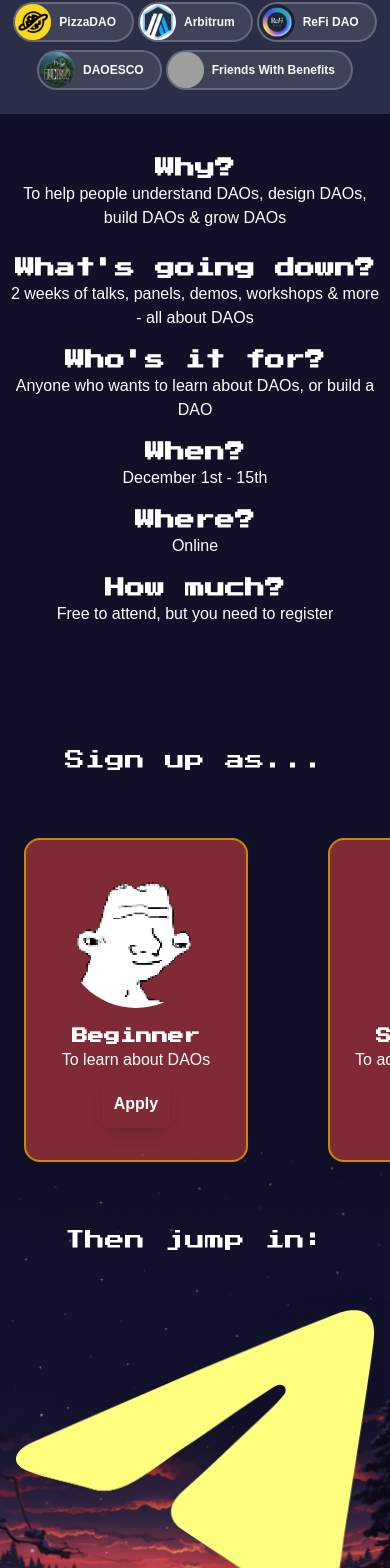
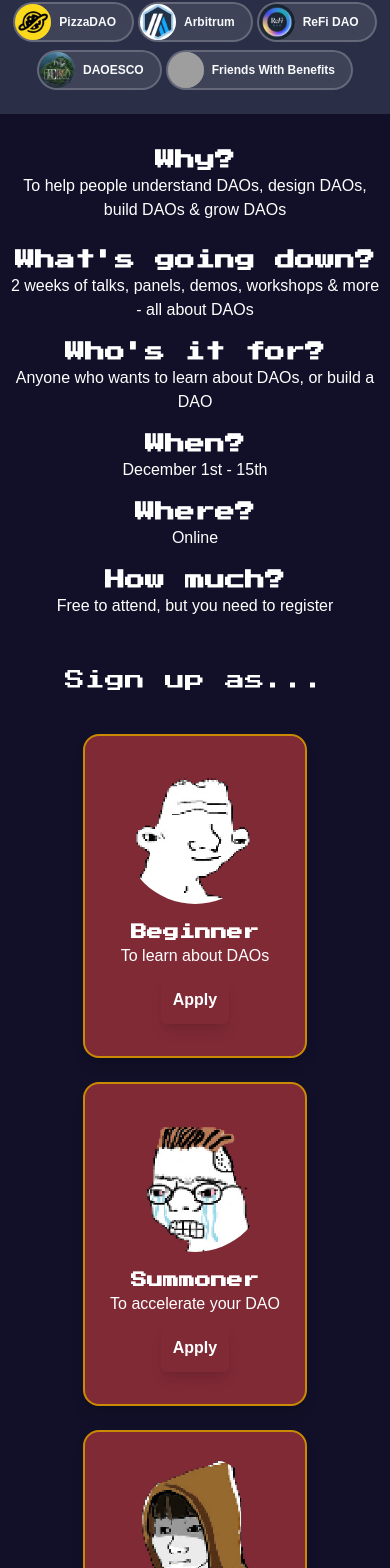
Before and after one commit to bitbeckers/daocember-dot-space, a Next.js app: page / in a window 390 px wide. Shown: the part 4783-6351 px from the top of the page. Built offline with nearby package versions, Linux system fonts and the light colour scheme; grey boxes are pictures that could not be loaded; a web font is replaced by a local one; what tailwindcss-fluid-type would draw is missing.

Commit message:
Mobile tweaks, mostly for forms in a column

```diff
--- a/app/components/Details.tsx
+++ b/app/components/Details.tsx
@@ -20,7 +20,7 @@ const Details = () => {
     },
   ];
   return (
-    <div className="flex flex-col space-y-4 text-center mt-10 px-2">
+    <div className="flex flex-col space-y-4 text-center mt-8 md:mt-10 px-2">
       {reasons.map((t, i) => (
         <dl key={i} className="mb-2">
           <dt className="text-xl font-bold font-pixelized">{t.title}</dt>
--- a/app/components/Forms.tsx
+++ b/app/components/Forms.tsx
@@ -71,11 +71,11 @@ const Forms = () => {
     },
   ];
   return (
-    <div className="max-w-screen flex flex-col mt-20 justify-center">
-      <span className="flex text-xl justify-center my-10 font-pixelized">
+    <div className="max-w-screen flex flex-col mt-12 md:mt-20 justify-center">
+      <span className="flex text-xl justify-center mb-4 md:mb-10 font-pixelized">
         Sign up as...
       </span>
-      <div className="flex flex-row space-x-20 justify-left md:justify-center p-6 overflow-x-auto">
+      <div className="flex flex-col md:flex-row gap-x-20 gap-y-6 justify-center items-center p-6">
         {forms.map((form, index) => (
           <FormCard
             key={index}
--- a/app/components/PartnersList.tsx
+++ b/app/components/PartnersList.tsx
@@ -19,7 +19,7 @@ const PartnerListItem = ({ name, image, twitter }: Partner) => {
           height={48}
           width={48}
         />
-        <span className="text-xs md:text-base text-slate-50 font-semibold ml-2 mr-4">
+        <span className="text-xs md:text-sm text-slate-50 font-semibold ml-2 mr-4">
           {name}
         </span>
       </a>
```
